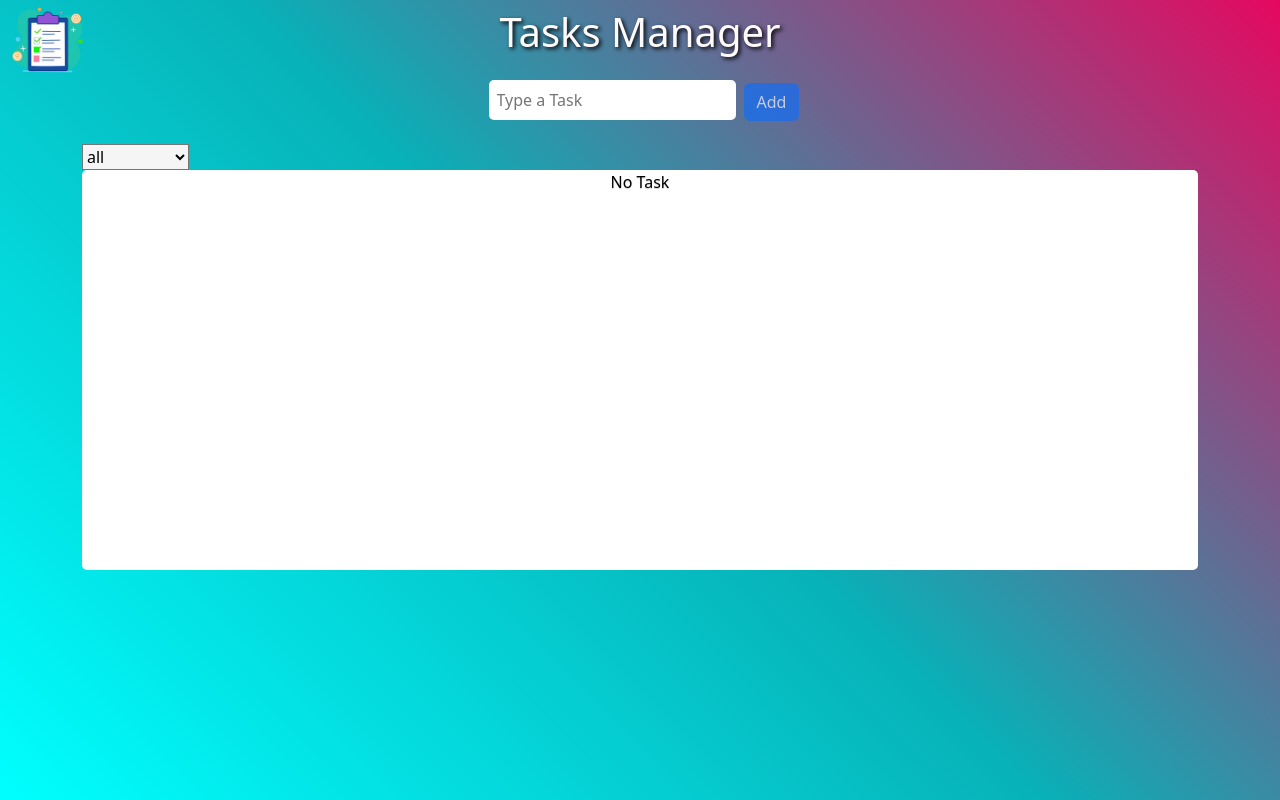
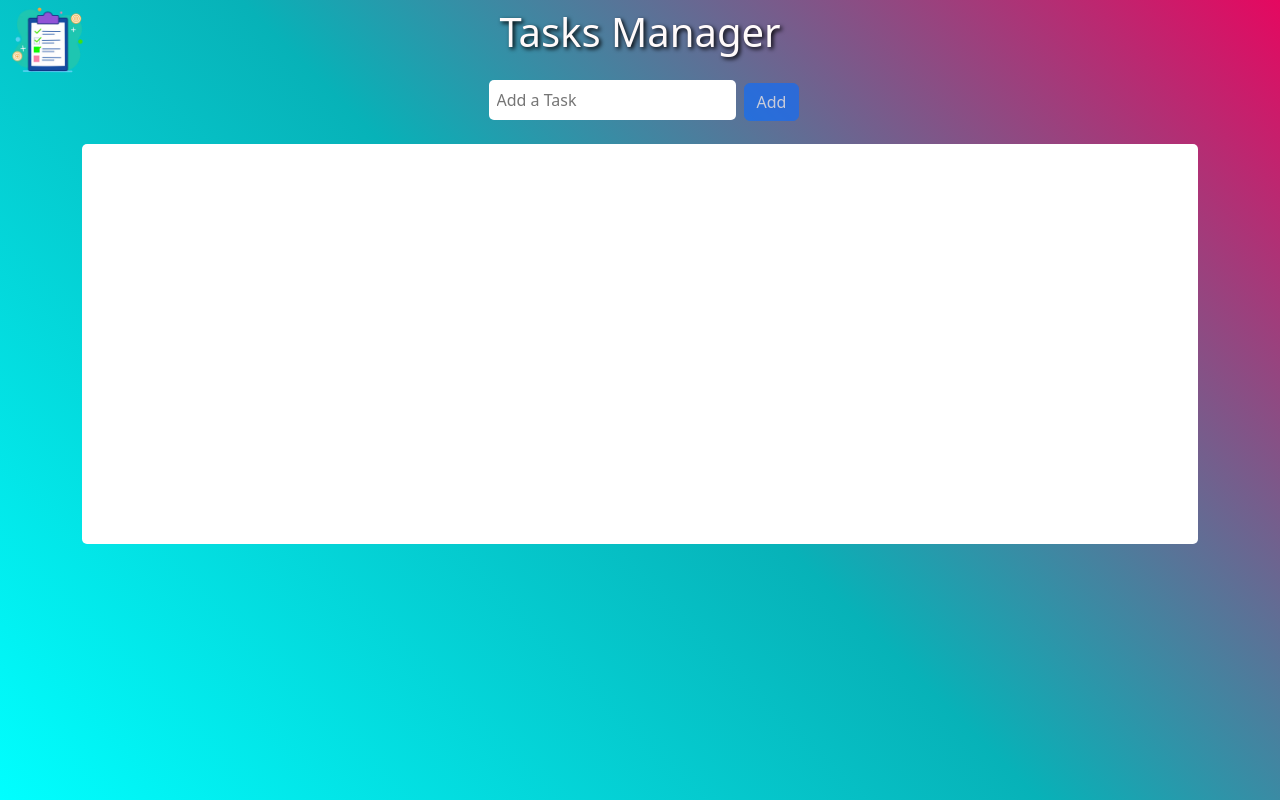
Before and after one commit to saikatgpae/Prometeo_task_manager, a React (Create React App) app: page / in a window 1280 px wide. Built offline with nearby package versions, Linux system fonts and the light colour scheme.

Commit message:
Add style to limit the task text within the screen limit.

```diff
--- a/src/App.js
+++ b/src/App.js
@@ -1,3 +1,5 @@
+'use client';
+
 import logo from './images/taskmanager.avif';
 import 'bootstrap-icons/font/bootstrap-icons.css';
 import './App.css';
--- a/src/components/AddTasks/AddTasks.js
+++ b/src/components/AddTasks/AddTasks.js
@@ -34,7 +34,7 @@ export default function AddTasks() {
         ref={taskInput}
         name="taskName"
         type="text"
-        placeholder="Type a Task"
+        placeholder="Add a Task"
         id="taskName"
         onChange={handleChange}
       />
--- a/src/components/Task/Task.css
+++ b/src/components/Task/Task.css
@@ -4,16 +4,6 @@
 
 .strike {
   text-decoration: line-through;
-}
-
-.task-table {
-  width: 100vw;
-}
-
-.task-input {
-  border: none;
-  background-color: transparent;
-  padding: 0.2em 0.5em;
 }
 
 .delete-button {
@@ -37,6 +27,20 @@
   text-decoration: none;
 }
 
+
+/* dive tag holding the pag */
+.container-div {
+  color: black;
+}
+
+/* select tag filter */
+
+.filter-menu {
+  background-color: whitesmoke;
+  float: inline-start;
+}
+
+/* div tag holding the table */
 .table-div {
   border-radius: 5px;
   height: 400px;
@@ -44,26 +48,36 @@
   background-color: white;
 }
 
-.text-input {
+/* table tag */
+.task-table {
+  /* display: flex; */
+
+  /* width: 100%; */
+}
+
+/* tr tag row data */
+.table-data {
+  /* color: black; */
+}
+
+/* td tag */
+.task-display {
+  /* padding: 0 !important; */
+}
+
+/* input tag for update */
+.task-input {
   border: none;
   background-color: rgb(253, 246, 103);
 }
 
+/* strong tag to display task */
 .task-name {
-  width: 100px;
-}
+  /* width:335px; */
 
-.item2 {
-  grid-column: 2 / span 3;
-}
+  /* overflow:hidden; */
 
-.filter-menu {
-  background-color: whitesmoke;
-  float: inline-start;
-}
-
-.task-display {
-  /* padding: 0 !important; */
+  /* width: 100px; */
 }
 
 @media screen and (max-width: 767px) {
--- a/src/components/Task/Task.js
+++ b/src/components/Task/Task.js
@@ -1,3 +1,4 @@
+// /* eslint-disable */
 import React from 'react';
 import uuid from 'react-uuid';
 import './Task.css';
@@ -63,12 +64,18 @@ export default function Task(prop) {
   };
 
   return (
-    <div className="container">
-      <select onChange={titleSearch} className="filter-menu" id="filter-menu">
-        <option>all</option>
-        <option>complete</option>
-        <option>incomplete</option>
-      </select>
+    <div className="container container-div">
+      {
+        (tasks)
+          ? (
+            <select onChange={titleSearch} className="filter-menu" id="filter-menu">
+              <option>all</option>
+              <option>complete</option>
+              <option>incomplete</option>
+            </select>
+          ) : ('')
+
+      }
       <div className="table-responsive table-div">
         <table id="taskTable" className="task-table table table-hover">
           <tbody>
@@ -81,7 +88,7 @@ export default function Task(prop) {
                 </td>
                 <td className="task-display">
                   <strong className={(task.complete) ? 'task-name strike text-success' : 'task-name text-primary'} id={`task-${index}`}>{task.taskName}</strong>
-                  <input className="none text-input" required id={`update-${index}`} type="text" defaultValue={task.taskName} />
+                  <input className="none task-input" required id={`update-${index}`} type="text" defaultValue={task.taskName} />
                 </td>
                 <td className="">
                   <button className="edit-button" disabled={task.complete} id={`edit-${index}`} onClick={handleEditClick} type="button">Edit</button>
@@ -91,7 +98,7 @@ export default function Task(prop) {
                   <button onClick={handleDelete} id={`delete-${index}`} type="button" className="delete-button">Delete</button>
                 </td>
               </tr>
-            )) : <p>No Task</p>
+            )) : ('')
         }
           </tbody>
         </table>
--- a/src/components/Tasks/Tasks.js
+++ b/src/components/Tasks/Tasks.js
@@ -1,3 +1,5 @@
+'use client';
+
 import { useDispatch, useSelector } from 'react-redux';
 import './Tasks.css';
 import { useEffect } from 'react';
@@ -6,9 +8,9 @@ import Task from '../Task/Task';
 import { fetchTasks } from '../../Redux/Tasks/tasksRedux';
 
 export default function Tasks() {
-  const dispatch = useDispatch();
   // Call the tasks from Redux
   const tasks = useSelector((state) => state.tasks);
+  const dispatch = useDispatch();
   useEffect(() => {
     if (tasks === null) {
       dispatch(fetchTasks());
```
Also changed, not shown: 1 other file (tests, documents, lock files or other folders).
